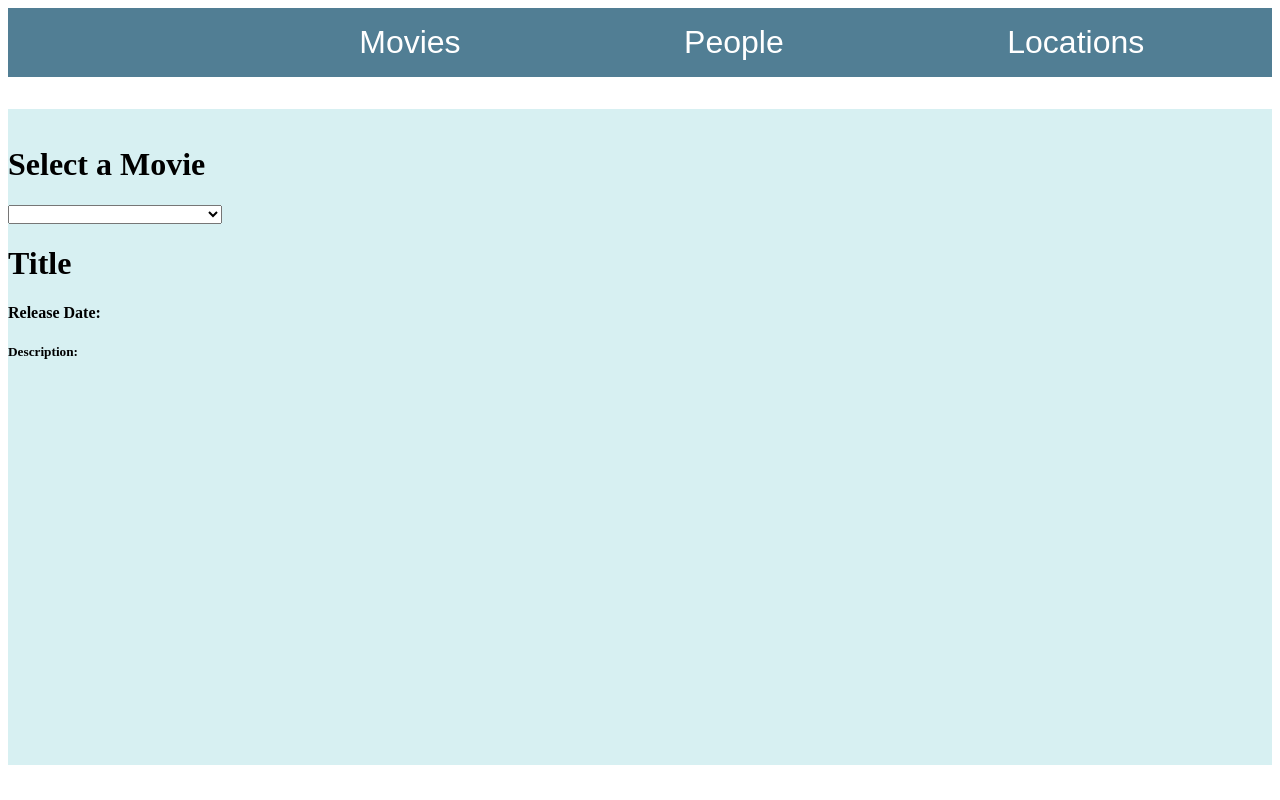
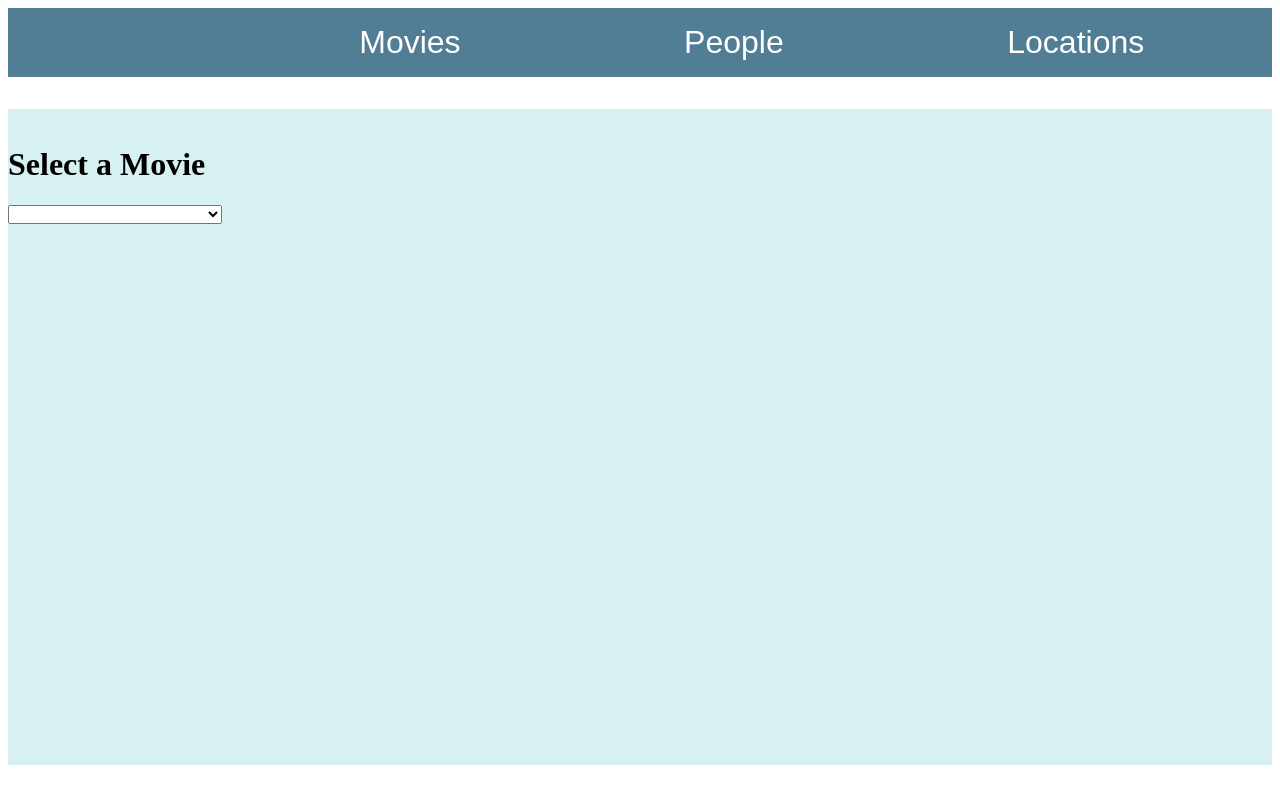
Before and after one commit to joinpursuit/9-1-module-three-assessment, a React (Create React App) app: page /movies in a window 1280 px wide. Built offline with nearby package versions, Linux system fonts and the light colour scheme; the HTML template or start-up script is replaced by a standard one.

Commit message:
"update"

```diff
--- a/src/components/MovieDetails.js
+++ b/src/components/MovieDetails.js
@@ -1,13 +1,14 @@
 import React from "react"
 
 export default function MovieDetails(select) {
+  // console.log(select)
   return (
     <div className="movie_detail">
       <h1>Title</h1>
-      <h2>{select.title}</h2>
+      <h2>{select.movie.title}</h2>
       <h4>Release Date:</h4>
-      <p>{select.release_date}</p>
-      <h5>Description:</h5> <p>{select.description}</p>
+      <p>{select.movie.release_date}</p>
+      <h5>Description:</h5> <p>{select.movie.description}</p>
     </div>
   )
 }
--- a/src/components/Movies.js
+++ b/src/components/Movies.js
@@ -16,7 +16,7 @@ export default function Movies() {
   function handleSelect(e) {
     const selected = e.target.value
     const found = movies.find((item) => item.id === selected)
-    setSelect(found || {})
+    setSelect(found)
   }
   return (
     <div className="movies">
@@ -24,15 +24,15 @@ export default function Movies() {
       <form className="Form">
         <select onChange={handleSelect}>
           <option value=""></option>
-          {movies.map((selection) => (
-            <option key={selection.id} value={selection.id}>
+          {movies.map((movie) => (
+            <option key={movie.id} value={movie.id}>
               {" "}
-              {selection.title}
+              {movie.title}
             </option>
           ))}
         </select>
       </form>
-      <MovieDetails select={select} />
+      {select ? <MovieDetails movie={select} /> : null}
     </div>
   )
 }
```
